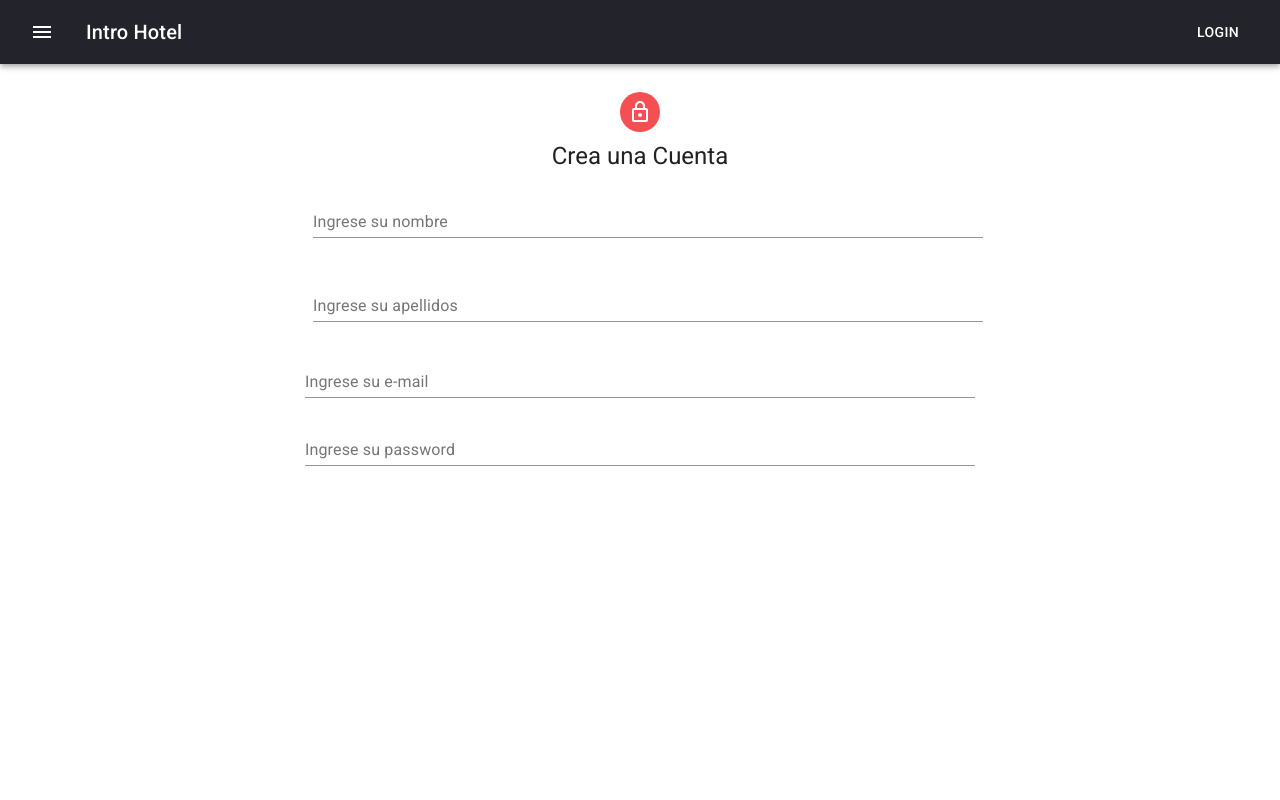
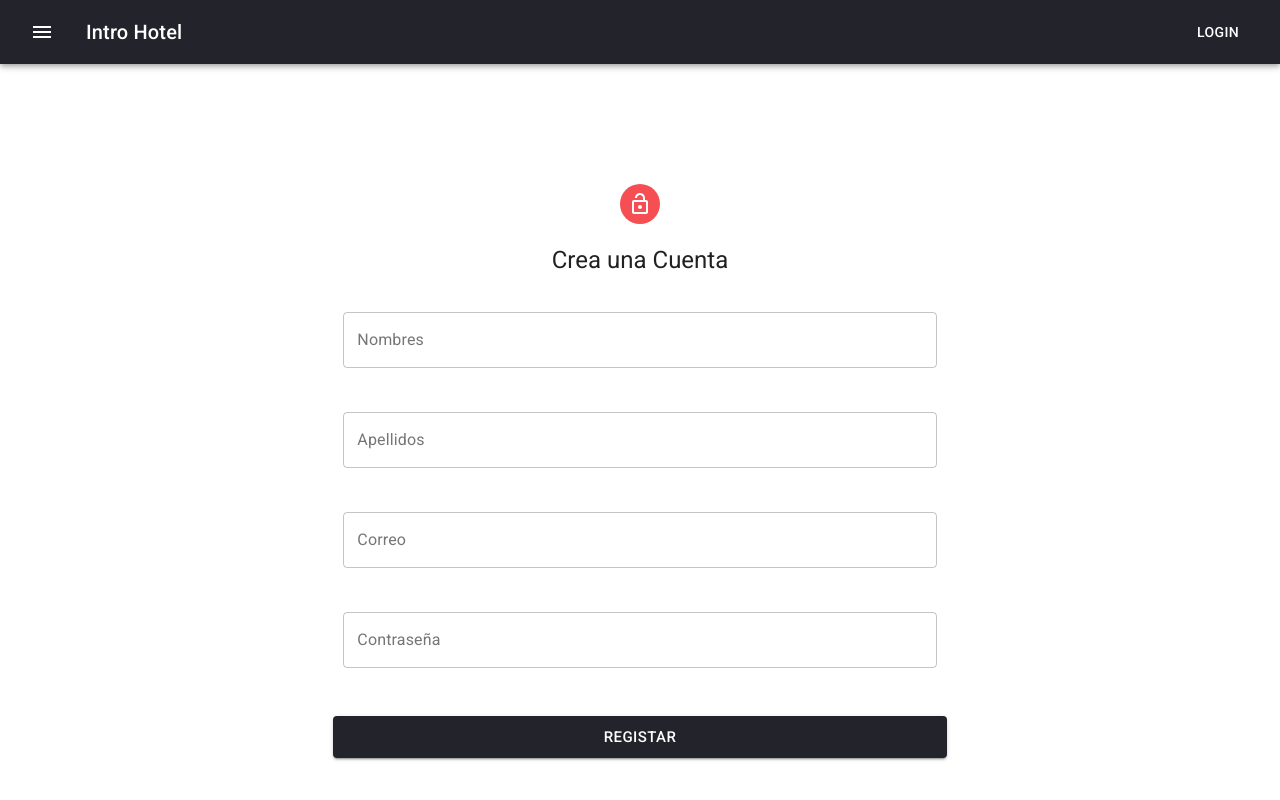
Before and after one commit to introapp2020/introapp, a Next.js app: page /auth/register in a window 1280 px wide. Built offline with nearby package versions, Linux system fonts and the light colour scheme.

Commit message:
login y registro

```diff
--- /dev/null
+++ b/Hooks/useValidation.js
@@ -0,0 +1,48 @@
+import React, { useState, useEffect } from 'react';
+
+const useValidation = (stateInicial, validar, fn) => {
+
+    const [valores, setValores] = useState(stateInicial);
+    const [errores, setErrores] = useState({});
+    const [submitForm, setSubmitForm] = useState(false);
+
+    useEffect( () => {
+        if(submitForm){
+            const noErrores = Object.keys(errores).length === 0;
+
+            if(noErrores) {
+                fn();
+            }
+            setSubmitForm(false);
+        }
+    }, [errores]);
+
+
+    // Función que se ejecuta conforme el usuario escribe algo
+
+    const handleChange = e => {
+        setValores({
+            ...valores,
+            [e.target.name] : e.target.value
+        })
+    }
+
+    // Función que se ejecuta cuando el usuario hace submit
+
+    const handleSubmit = e => {
+        e.preventDefault();
+        const erroresValidacion = validar(valores);
+        setErrores(erroresValidacion);
+        setSubmitForm(true);
+    }
+
+    return {
+        valores,
+        errores,
+        submitForm,
+        handleChange,
+        handleSubmit
+    };
+};
+
+export default useValidation;
--- a/security/RegisterUsers.js
+++ b/security/RegisterUsers.js
@@ -1,70 +1,134 @@
-import { Avatar, Container, Grid, TextField, Typography } from '@material-ui/core';
+import { Avatar, Container, Grid, TextField, Typography, Button } from '@material-ui/core';
 import React from 'react';
-import LockOutLineIcon from '@material-ui/icons/LockOutlined';
+import LockOpenOutlinedIcon from '@material-ui/icons/LockOpenOutlined';
 
+
+// Validaciones
+import useValidation from '../Hooks/useValidation';
+import validarCuenta from '../validation/validarCuenta';
 
 const style = {
     paper: {
-        marginTop : 20,
+        marginTop : 100,
         display: "flex",
         flexDirection: "column",
         alignItems: "center"
     },
     avatar: {
-        margin: 8,
-        backgroundColor: "#f54f54"
+        margin: 20,
+        backgroundColor: "#f54f54",
+        alignItems: "center"
     },
     form: {
         width: "100%",
-        marginTop: 10,
+        marginTop: 20,
+        alignItems: "center"
+    },
+    submit: {
+        marginTop: 30,
+        marginBottom: 20,
         alignItems: "center"
     }
 
 }
 
+const STATE_INICIAL = {
+    nombre: '',
+    apellido: '',
+    email: '',
+    password: ''
+}
+
+
 const RegisterUsers = () => {
+
+
+
+    const { valores, errores, handleChange, handleSubmit } = useValidation
+    (STATE_INICIAL, validarCuenta, registarUsuario ) ;
+
+    const { nombre, apellido, email, password} = valores;
+
+
+    function registarUsuario() {
+        console.log('creando cuenta')
+    }
+
     return (
-
         <Container maxWidth="md">
             <div style={style.paper}>
                 <Avatar style={style.avatar}>
-                    <LockOutLineIcon/>
+                    <LockOpenOutlinedIcon/>
                 </Avatar>
-                <Typography component="h1" variant="h5" >
+                <Typography component="h1" variant="h5">
                     Crea una Cuenta
                 </Typography>
                 <form style={style.form}>
                     <Grid container justify="center" spacing={2}>
-                        <Grid item md={9} xs={12}>
+                        <Grid item md={8} xs={12}>
                             <TextField
-                            id="standard-full-width"
-                            style={{ margin: 8 }}
+                            variant="outlined"
                             margin="normal"
                             name="nombre"
                             placeholder="Diego Armando"
                             fullWidth
-                            label="Ingrese su nombre"/>
+                            label="Nombres"
+                            value={nombre}
+                            onChange={handleChange}
+                            />
                         </Grid>
-                        <Grid item md={9} xs={12}>
+                        <Grid item md={8} xs={12}>
                             <TextField
-                            id="standard-full-width"
-                            style={{ margin: 8 }}
+                            variant="outlined"
                             margin="normal"
                             name="apellido"
                             placeholder="Heinz Ventura"
                             fullWidth
-                            label="Ingrese su apellidos"/>
+                            label="Apellidos"
+                            value={apellido}
+                            onChange={handleChange}
+                            />
 
                         </Grid>
-                        <Grid item md={9} xs={12}>
+                        <Grid item md={8} xs={12}>
                             <TextField
+                            variant="outlined"
+                            margin="normal"
                             name="email"
-                            placeholder="diegoheinz"
+                            placeholder="diegoheinz@intro.com"
                             fullWidth
-                            label="Ingrese su e-mail"/>
+                            label="Correo"
+                            value={email}
+                            onChange={handleChange}
+                            />
                         </Grid>
-                        <Grid item md={9} xs={12}>
-                            <TextField type="password" name="password" fullWidth label="Ingrese su password"/>
+                        <Grid item md={8} xs={12}>
+                            <TextField
+                            variant="outlined"
+                            margin="normal"
+                            type="password"
+                            name="password"
+                            fullWidth
+                            label="Contraseña"
+                            placeholder="cree una contraseña"
+                            value={password}
+                            onChange={handleChange}
+                            />
+                        </Grid>
+                        <Grid container justify="center">
+                            <Grid item md={8} xs={12}>
+                               <Button
+                               type="submit"
+                               variant="contained"
+                               fullWidth size="large"
+                               color="primary"
+                               style={style.submit}
+                               onClick={handleSubmit}
+                               noValidate
+                               >
+                                Registar
+                               </Button>
+                            </Grid>
                         </Grid>
                     </Grid>
                 </form>
--- /dev/null
+++ b/validation/validarCuenta.js
@@ -0,0 +1,28 @@
+export default function validarCuenta(valores){
+    let errores = {};
+
+    // Validar el nombre del usuario
+    if(!valores.nombre) {
+        errores.nombre = "El Nombre es Obligatorio"
+    }
+
+    // Validar el Apellido del usuario
+    if(!valores.apellido) {
+        errores.apellido = "El Nombre es Obligatorio"
+    }
+
+    // Validar el email
+    if(!valores.email) {
+        errores.email = "El Email es Obligatorio";
+    } else if(!/^[A-Z0-9._%+-]+@[A-Z0-9.-]+\.[A-Z]{2,}$/i.test(valores.email)){
+        errores.email = "Email no válido"
+    }
+
+    // Validar el password
+    if(!valores.password){
+        errores.password = 'El password es obligatorio';
+    } else if( valores.password.length < 8 ) {
+        errores.password = "El password debe ser de al menos 8 caracteres"
+    }
+    return errores;
+}
```
Also changed, not shown: pages/auth/login.js (added, +24 -0 lines), security/Login.js (added, +85 -0 lines).
